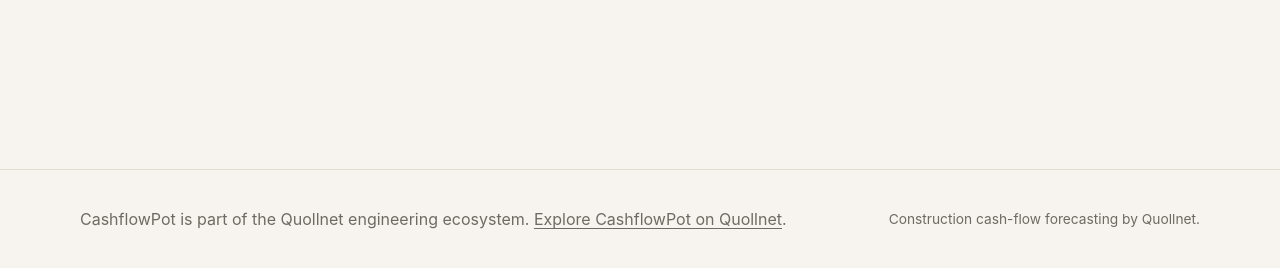
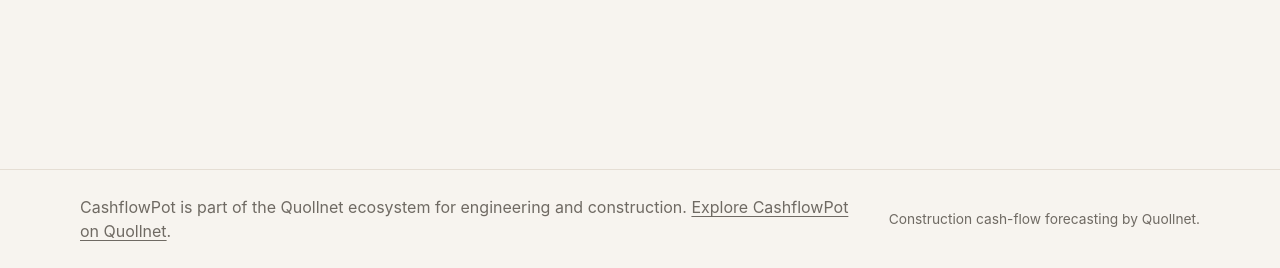
Before and after one commit to iqmia/q_flow, a Flask app: template site/templates/base.html in a window 1280 px wide. Shown: the part 606-874 px from the top of the page. Run offline with Flask 3, Linux system fonts and the light colour scheme; the template is opened without the code that fills it, so the values that code supplies are empty; parts of the project's set-up code (start-up, migrations or seed data) failed here and were passed over.

Commit message:
fix: preserve Quollnet ecosystem wording in shared footer

```diff
--- a/site/templates/base.html
+++ b/site/templates/base.html
@@ -32,7 +32,7 @@
 
   <footer class="site-footer">
     <div class="site-shell site-footer__inner">
-      <p>CashflowPot is part of the Quollnet engineering ecosystem. <a href="https://quollnet.com/apps/cashflowpot">Explore CashflowPot on Quollnet</a>.</p>
+      <p>CashflowPot is part of the Quollnet ecosystem for engineering and construction. <a href="https://quollnet.com/apps/cashflowpot">Explore CashflowPot on Quollnet</a>.</p>
       <p class="site-footer__meta">Construction cash-flow forecasting by Quollnet.</p>
     </div>
   </footer>
```
